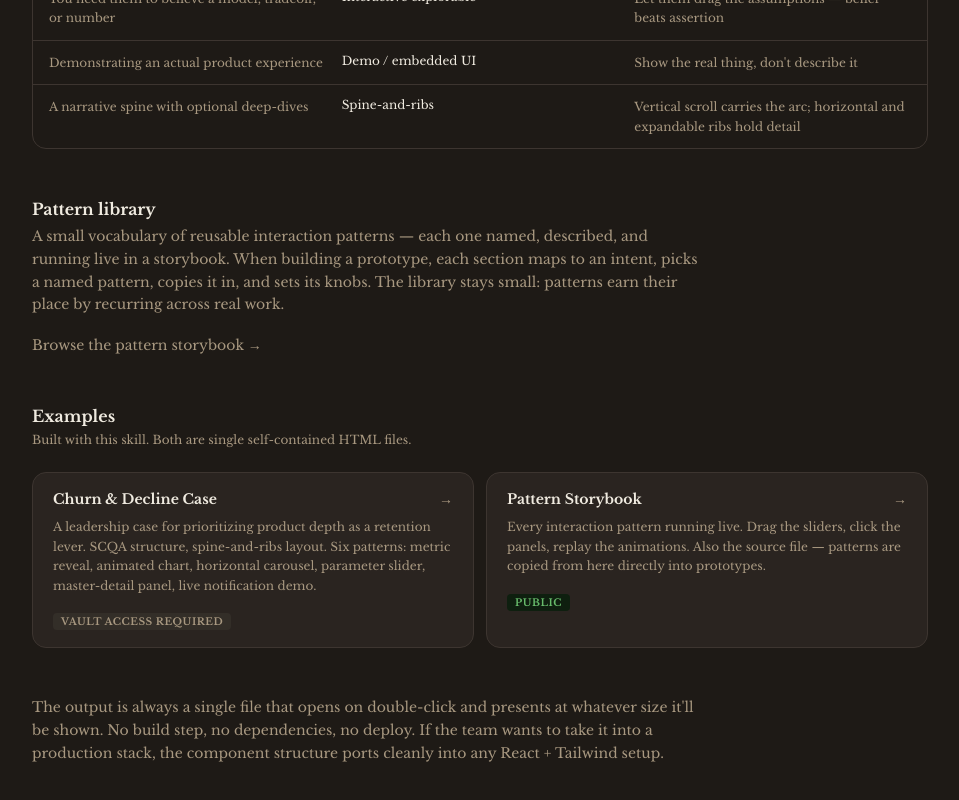
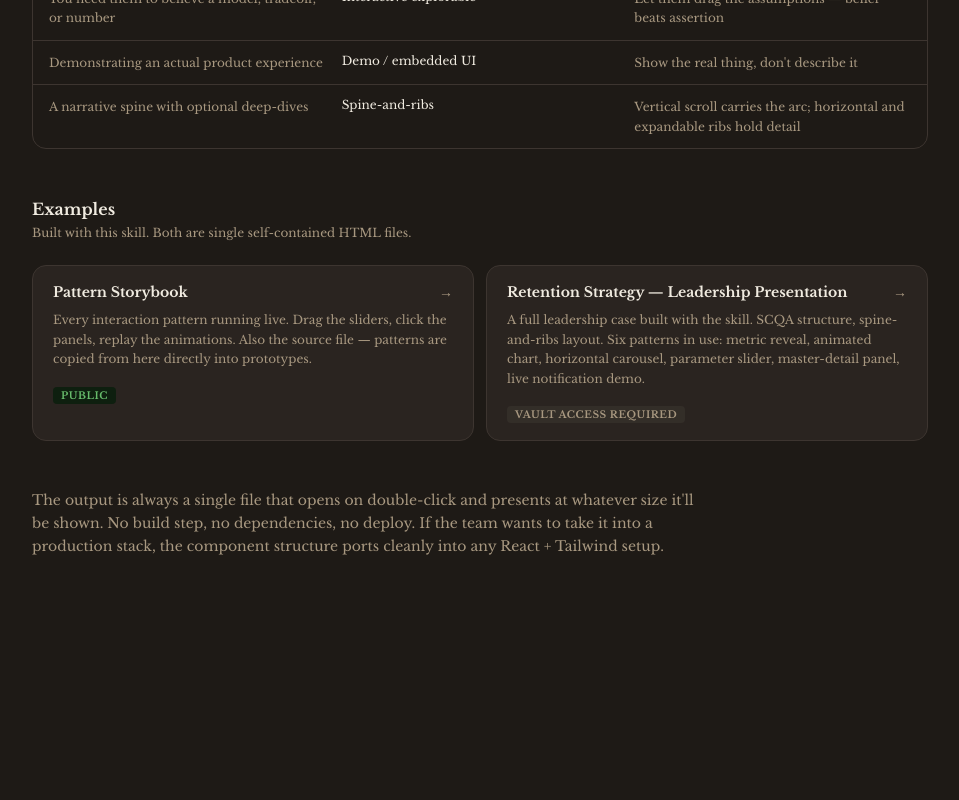
Before and after one commit to omorinick/nickomori-site, a Next.js app: page /projects/living-prototype in a window 1280 px wide. Shown: the part 1910-2710 px from the top of the page, without its empty margins (160-1119 px from the left). After the commit the page ends 2547 px from the top, so only its background shows below. Built offline with nearby package versions, Linux system fonts and the light colour scheme.

Commit message:
Reorder examples: pattern storybook first, rename leadership presentation

```diff
--- a/src/app/projects/living-prototype/LivingPrototypeContent.tsx
+++ b/src/app/projects/living-prototype/LivingPrototypeContent.tsx
@@ -176,20 +176,6 @@ export function LivingPrototypeContent() {
           </div>
         </section>
 
-        {/* Pattern library */}
-        <section className="mb-12">
-          <h2 className="text-base font-semibold text-foreground mb-1">Pattern library</h2>
-          <p className="text-sm text-muted-foreground leading-relaxed max-w-2xl mb-4">
-            A small vocabulary of reusable interaction patterns — each one named, described, and running live in a storybook. When building a prototype, each section maps to an intent, picks a named pattern, copies it in, and sets its knobs. The library stays small: patterns earn their place by recurring across real work.
-          </p>
-          <Link
-            href="/projects/pattern-gallery"
-            className="inline-flex items-center gap-1.5 text-sm text-muted-foreground hover:text-foreground transition-colors"
-          >
-            Browse the pattern storybook →
-          </Link>
-        </section>
-
         {/* Examples */}
         <section className="mb-12">
           <h2 className="text-base font-semibold text-foreground mb-1">Examples</h2>
@@ -197,23 +183,6 @@ export function LivingPrototypeContent() {
             Built with this skill. Both are single self-contained HTML files.
           </p>
           <div className="grid grid-cols-1 md:grid-cols-2 gap-3">
-            <Link
-              href="/vault/churn-case"
-              target="_blank"
-              className="group rounded-xl border border-border bg-card px-5 py-4 hover:border-border-hover transition-colors block"
-            >
-              <div className="flex items-start justify-between mb-2">
-                <p className="text-sm font-semibold text-foreground">Churn & Decline Case</p>
-                <span className="text-muted-foreground group-hover:text-foreground transition-colors text-sm flex-shrink-0">→</span>
-              </div>
-              <p className="text-xs text-muted-foreground leading-relaxed mb-3">
-                A leadership case for prioritizing product depth as a retention lever. SCQA structure, spine-and-ribs layout. Six patterns: metric reveal, animated chart, horizontal carousel, parameter slider, master-detail panel, live notification demo.
-              </p>
-              <span className="text-[10px] font-semibold uppercase tracking-wider text-muted-foreground bg-secondary px-2 py-0.5 rounded">
-                Vault access required
-              </span>
-            </Link>
-
             <Link
               href="/pattern-gallery.html"
               target="_blank"
@@ -230,6 +199,23 @@ export function LivingPrototypeContent() {
                 Public
               </span>
             </Link>
+
+            <Link
+              href="/vault/churn-case"
+              target="_blank"
+              className="group rounded-xl border border-border bg-card px-5 py-4 hover:border-border-hover transition-colors block"
+            >
+              <div className="flex items-start justify-between mb-2">
+                <p className="text-sm font-semibold text-foreground">Retention Strategy — Leadership Presentation</p>
+                <span className="text-muted-foreground group-hover:text-foreground transition-colors text-sm flex-shrink-0">→</span>
+              </div>
+              <p className="text-xs text-muted-foreground leading-relaxed mb-3">
+                A full leadership case built with the skill. SCQA structure, spine-and-ribs layout. Six patterns in use: metric reveal, animated chart, horizontal carousel, parameter slider, master-detail panel, live notification demo.
+              </p>
+              <span className="text-[10px] font-semibold uppercase tracking-wider text-muted-foreground bg-secondary px-2 py-0.5 rounded">
+                Vault access required
+              </span>
+            </Link>
           </div>
         </section>
 
```
